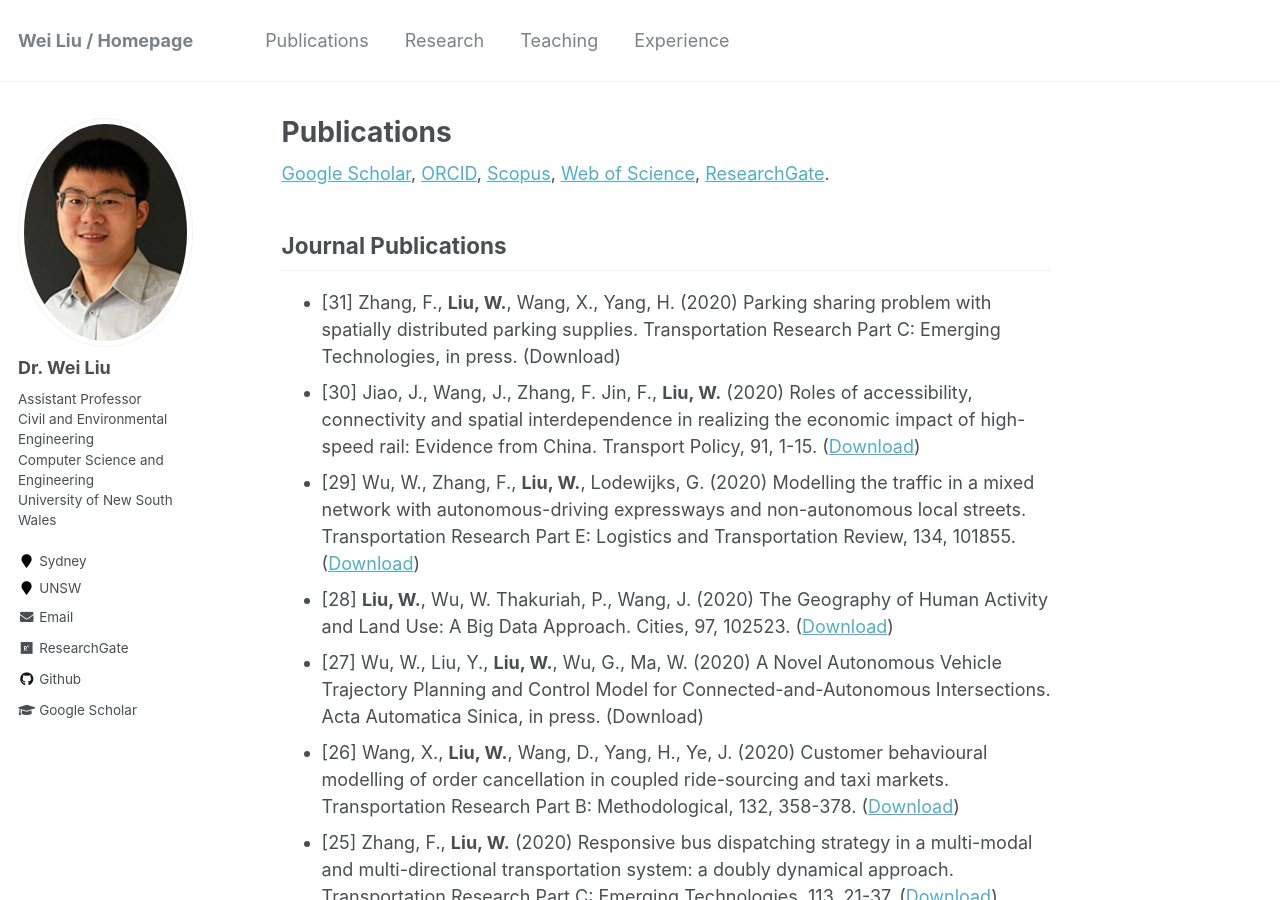
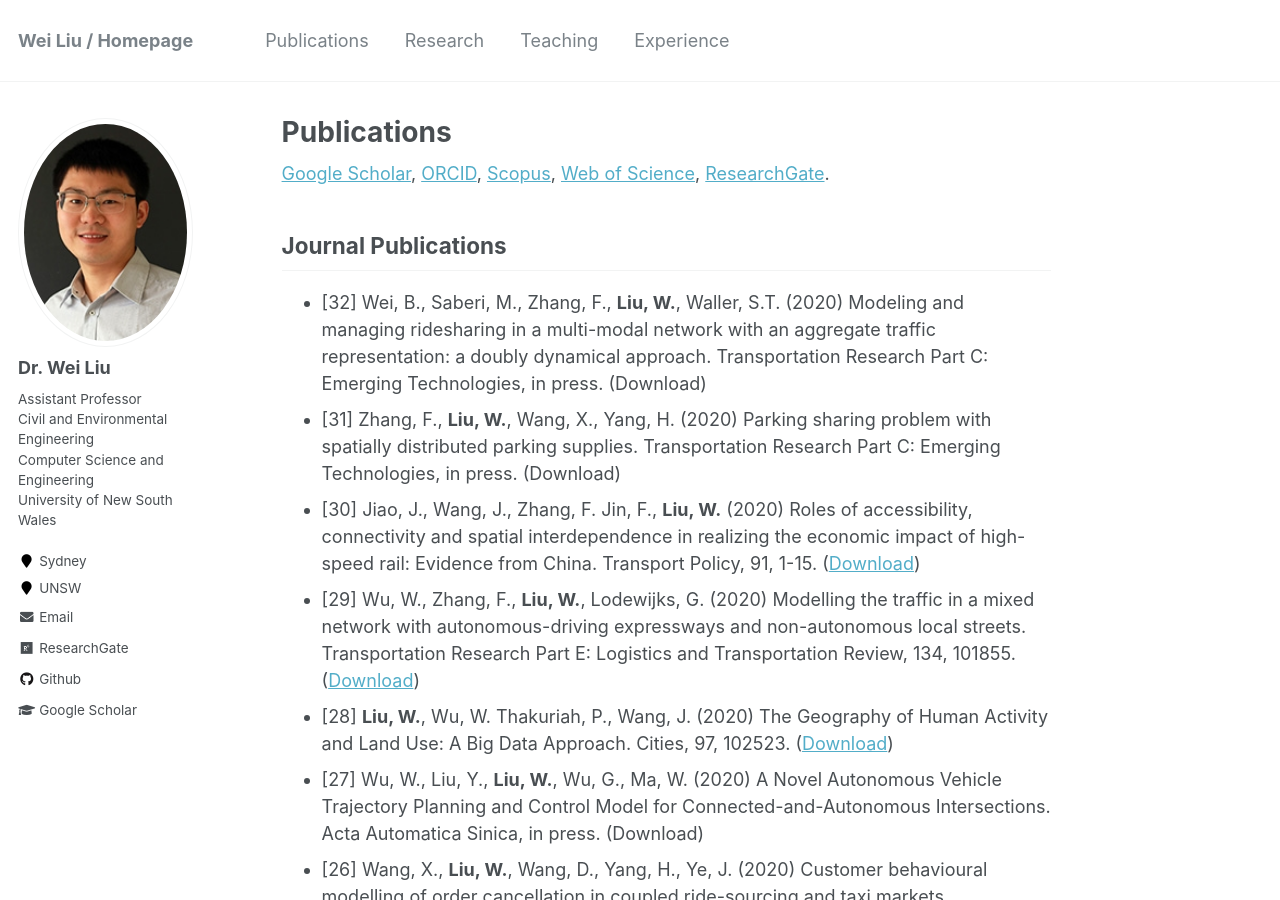
Before and after one commit to weiliu2016/weiliu2016.github.io, a Jekyll site: the page built from _pages/publications.md, in a window 1280 px wide and 900 px high. Built offline with Jekyll 4.4.1, drawn with Linux system fonts in a browser that asks for light colours.

Commit message:
Update publications.md

```diff
--- a/_pages/publications.md
+++ b/_pages/publications.md
@@ -18,6 +18,7 @@ author_profile: true
 
 Journal Publications
 ----------
+* [32] Wei, B., Saberi, M., Zhang, F., **Liu, W.**, Waller, S.T. (2020) Modeling and managing ridesharing in a multi-modal network with an aggregate traffic representation: a doubly dynamical approach. Transportation Research Part C: Emerging Technologies, in press. (Download)
 * [31] Zhang, F., **Liu, W.**, Wang, X., Yang, H. (2020) Parking sharing problem with spatially distributed parking supplies. Transportation Research Part C: Emerging Technologies, in press. (Download)
 * [30] Jiao, J., Wang, J., Zhang, F. Jin, F., **Liu, W.** (2020) Roles of accessibility, connectivity and spatial interdependence in realizing the economic impact of high-speed rail: Evidence from China. Transport Policy, 91, 1-15. ([Download](https://www.sciencedirect.com/science/article/pii/S0967070X19300617))
 * [29] Wu, W., Zhang, F., **Liu, W.**, Lodewijks, G. (2020) Modelling the traffic in a mixed network with autonomous-driving expressways and non-autonomous local streets. Transportation Research Part E: Logistics and Transportation Review, 134, 101855. ([Download](https://www.sciencedirect.com/science/article/pii/S1366554519301838))
```
